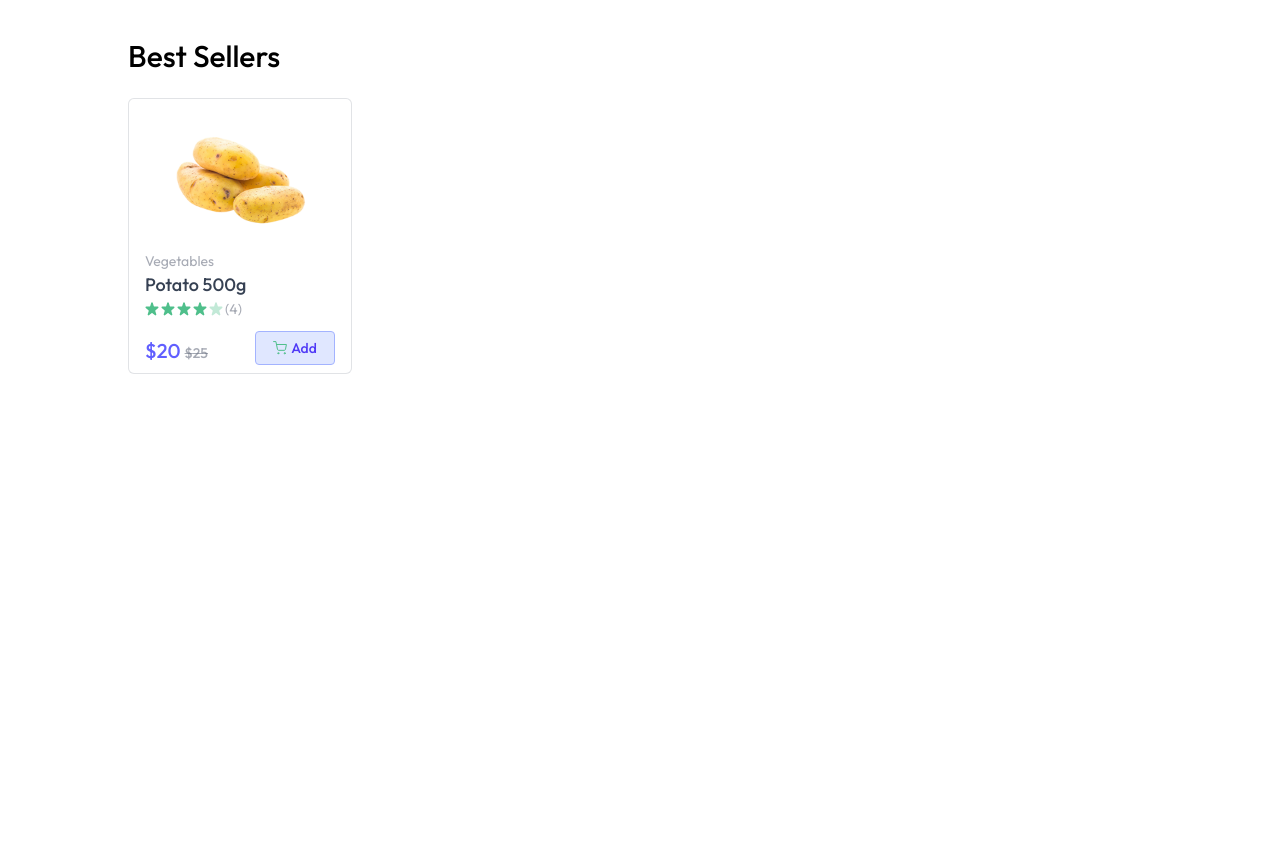
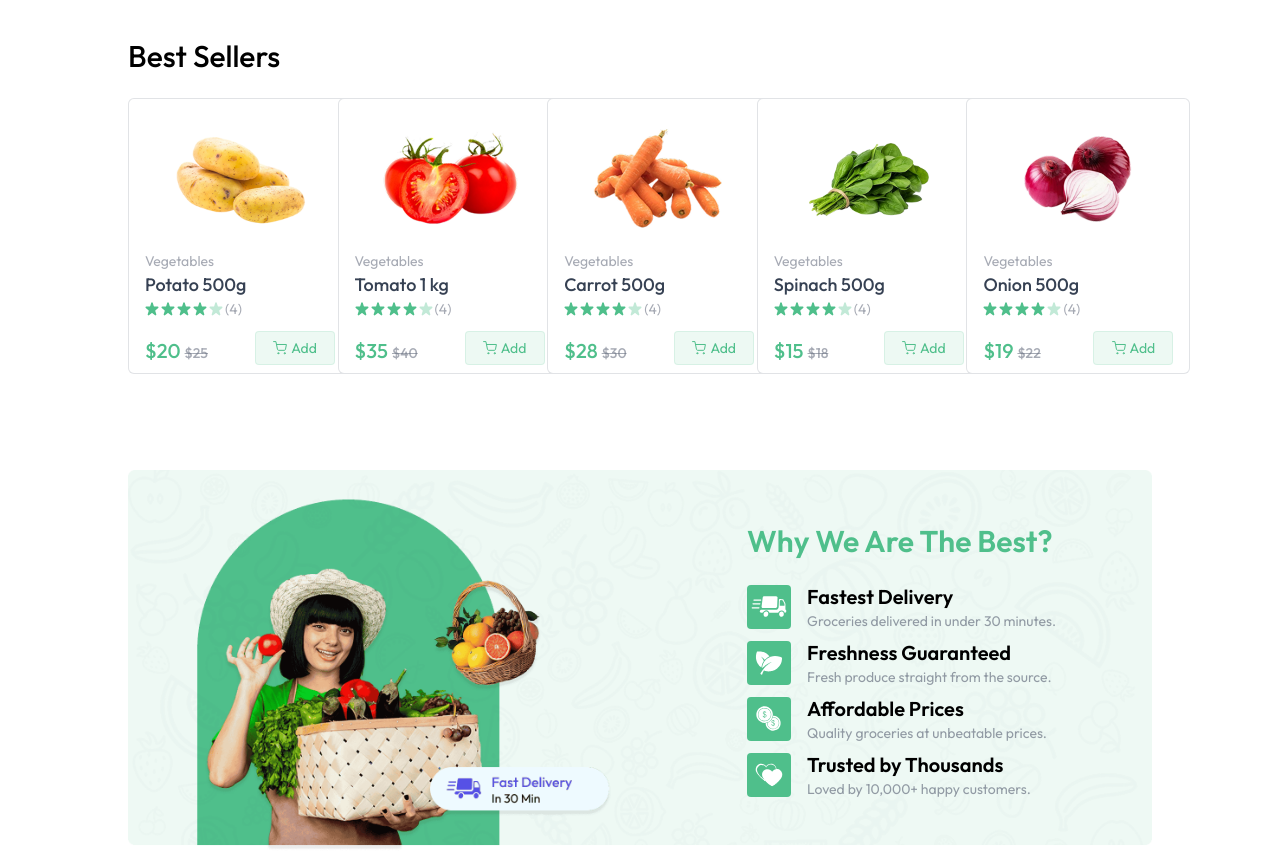
Before and after one commit to Palla04/Grocery-App, a React (Vite) app in the folder grocery-delivery-app/: page / in a window 1280 px wide. Shown: the part 822-1674 px from the top of the page. Before the commit the page ends 1196 px from the top, so only its background shows below. Built offline with nearby package versions, Linux system fonts and the light colour scheme.

Commit message:
BottomBanner is done

```diff
--- a/grocery-delivery-app/src/components/BestSeller.jsx
+++ b/grocery-delivery-app/src/components/BestSeller.jsx
@@ -7,9 +7,12 @@ const BestSeller = () => {
   return (
     <div className='mt-10'>
        <p className='text-2xl md:text-3xl font-medium'>Best Sellers</p>
-       <div className='grid grid-cols-2 sm:grid-cols-3 md:grid-cols-5 lg:grid-cols-6
-         xl:grid-cols-7 mt-6 gap-6'>
-           <ProductCard product={products[0]}/>
+       <div className='grid grid-cols-2 sm:grid-cols-3 md:grid-cols-4 gap-3 md:gap-6 lg:grid-cols-5
+         mt-6'>
+           {products.filter((product)=> product.inStock).slice(0,5).map((product,index)=>(
+               <ProductCard key={index} product={product}/>
+           ))}
+
        </div>
     </div>
   )
--- /dev/null
+++ b/grocery-delivery-app/src/components/BottomBanner.jsx
@@ -0,0 +1,31 @@
+import React from 'react'
+import { assets, features } from '../assets/assets'
+
+const BottomBanner = () => {
+  return (
+    <div className='relative mt-24'>
+        <img src={assets.bottom_banner_image} alt="banner" className='w-full hidden
+        md:block'/>
+        <img src={assets.bottom_banner_image_sm} alt="banner" className='w-full md:hidden'/>
+
+        <div className='absolute inset-0 flex flex-col items-center md:items-end
+           md:justify-center pt-16 md:pt-0 md:pr-24'>
+           <div>
+              <h1 className='text-2xl md:text-3xl font-semibold text-primary mb-6'>Why We Are The Best?</h1>
+              {features.map((feature, index)=>(
+                 <div key={index} className='flex items-center gap-4 mt-2'>
+                       <img src={feature.icon} alt={feature.title}
+                       className='md:w-11 w-9'/>
+                       <div>
+                           <h3 className='text-lg md:text-xl font-semibold'>{feature.title}</h3>
+                           <p className='text-gray-500/70 text-xs md:text-sm'>{feature.description}</p>
+                       </div>
+                 </div>
+              ))}
+           </div>
+        </div>
+    </div>
+  )
+}
+
+export default BottomBanner
--- a/grocery-delivery-app/src/components/ProductCard.jsx
+++ b/grocery-delivery-app/src/components/ProductCard.jsx
@@ -25,22 +25,23 @@ const ProductCard = ({product}) => {
                     <p>({4})</p>
                 </div>
                 <div className="flex items-end justify-between mt-3">
-                    <p className="md:text-xl text-base font-medium text-indigo-500">
+                    <p className="md:text-xl text-base font-medium text-primary">
                         {currency}${product.offerPrice}{" "} <span className="text-gray-500/60 md:text-sm text-xs line-through">{currency}${product.price}</span>
                     </p>
-                    <div className="text-indigo-500">
+                    <div onClick={(e)=>{e.stopPropagation()}} className="text-primary">
                         {!cartItems[product._id] ? (
-                            <button className="flex items-center justify-center gap-1 bg-indigo-100 border border-indigo-300 md:w-[80px] w-[64px] h-[34px] rounded text-indigo-600 font-medium" onClick={() => setCount(1)} >
+                            <button className="flex items-center justify-center gap-1 bg-primary/10 border border-primary/14 md:w-[80px]
+                            w-[64px] h-[34px] rounded cursor-pointer" onClick={() => addToCart(product._id)} >
                                 <img src={assets.cart_icon} alt="cart_icon"/>
                                 Add
                             </button>
                         ) : (
-                            <div className="flex items-center justify-center gap-2 md:w-20 w-16 h-[34px] bg-indigo-500/25 rounded select-none">
-                                <button onClick={() => setCount((prev) => Math.max(prev - 1, 0))} className="cursor-pointer text-md px-2 h-full" >
+                            <div className="flex items-center justify-center gap-2 md:w-20 w-16 h-[34px] bg-primary/25 rounded select-none">
+                                <button onClick={() => {removeFromCart(product._id)}} className="cursor-pointer text-md px-2 h-full" >
                                     -
                                 </button>
                                 <span className="w-5 text-center">{cartItems[product._id]}</span>
-                                <button onClick={() => setCount((prev) => prev + 1)} className="cursor-pointer text-md px-2 h-full" >
+                                <button onClick={() => addToCart(product._id)} className="cursor-pointer text-md px-2 h-full" >
                                     +
                                 </button>
                             </div>
--- a/grocery-delivery-app/src/context/AppContext.jsx
+++ b/grocery-delivery-app/src/context/AppContext.jsx
@@ -18,7 +18,7 @@ export const AppContextProvider = ({children}) => {
     const [cartItems, setCartItems] = useState({})
 
     //Add Products to Cart
-    const addToCart = ()=>{
+    const addToCart = (itemId)=>{
         let cartData = structuredClone(cartItems);
 
         if(cartData[itemId]){
--- a/grocery-delivery-app/src/pages/Home.jsx
+++ b/grocery-delivery-app/src/pages/Home.jsx
@@ -2,6 +2,7 @@ import React from 'react'
 import MainBanner from '../components/MainBanner'
 import Catagories from '../components/Categories'
 import BestSeller from '../components/BestSeller'
+import BottomBanner from '../components/BottomBanner'
 
 const Home = () => {
   return (
@@ -9,6 +10,7 @@ const Home = () => {
        <MainBanner/>
        <Catagories/>
        <BestSeller/>
+       <BottomBanner/>
     </div>
   )
 }
```
